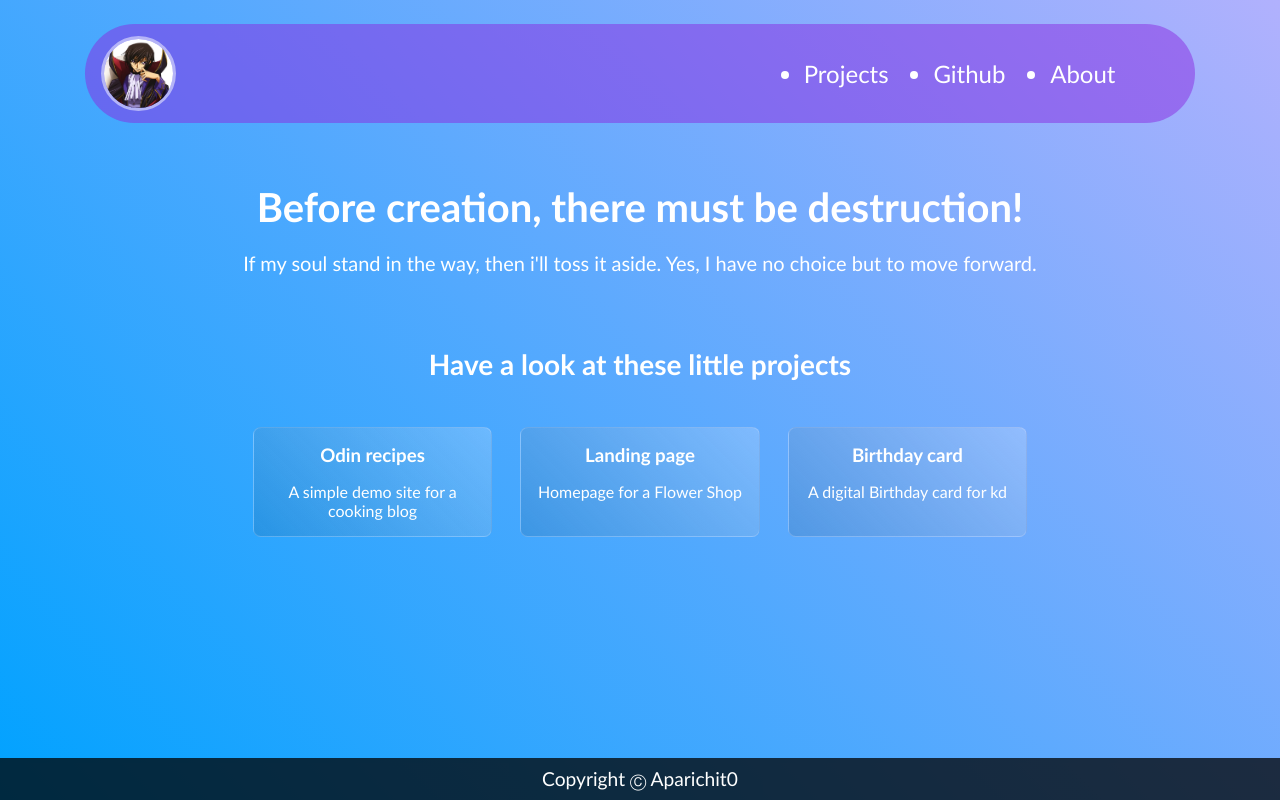
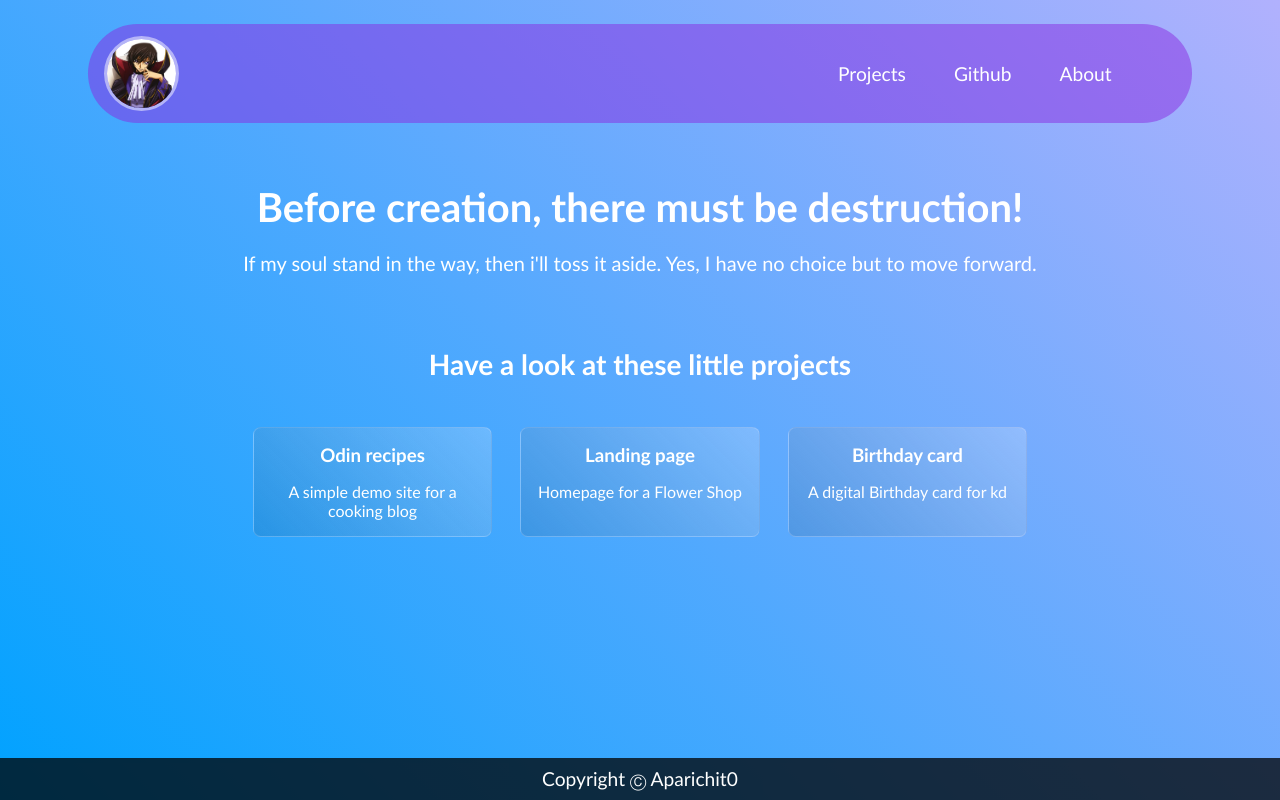
Before and after one commit to Aparichit0/aparichit0.github.io, a plain HTML site: page index.html in a window 1280 px wide. Drawn offline with Linux system fonts and the light colour scheme.

Commit message:
navigation bar tweak for better alignment and animation

```diff
--- a/style.css
+++ b/style.css
@@ -45,13 +45,22 @@
     flex-grow: 0.8;
     border-radius: 5em;
     margin-top: 1.5em;
-
 }
 .navbar ul{
     display: flex;
-    justify-content: flex-end;
-    gap: 3.5vw;
-    font-size: 1.5em;
+    justify-content: center;
+    gap: 0.5em;
+    gap: clamp(0.5em, 0.5em + 3vw, 3em);
+    flex-wrap: wrap;
+    font-size: 1.2rem;
+    justify-self: center;
+    list-style: none;
+}
+.navbar ul li:hover{
+    transform: scale(1.15) translateY(-15%);
+    margin: 0 0.1em;
+    text-shadow: 0px 0px 5px rgba(0, 0, 0, 0.5);
+    transition: 0.2s ease;
 }
 
 /* hero section */
```
